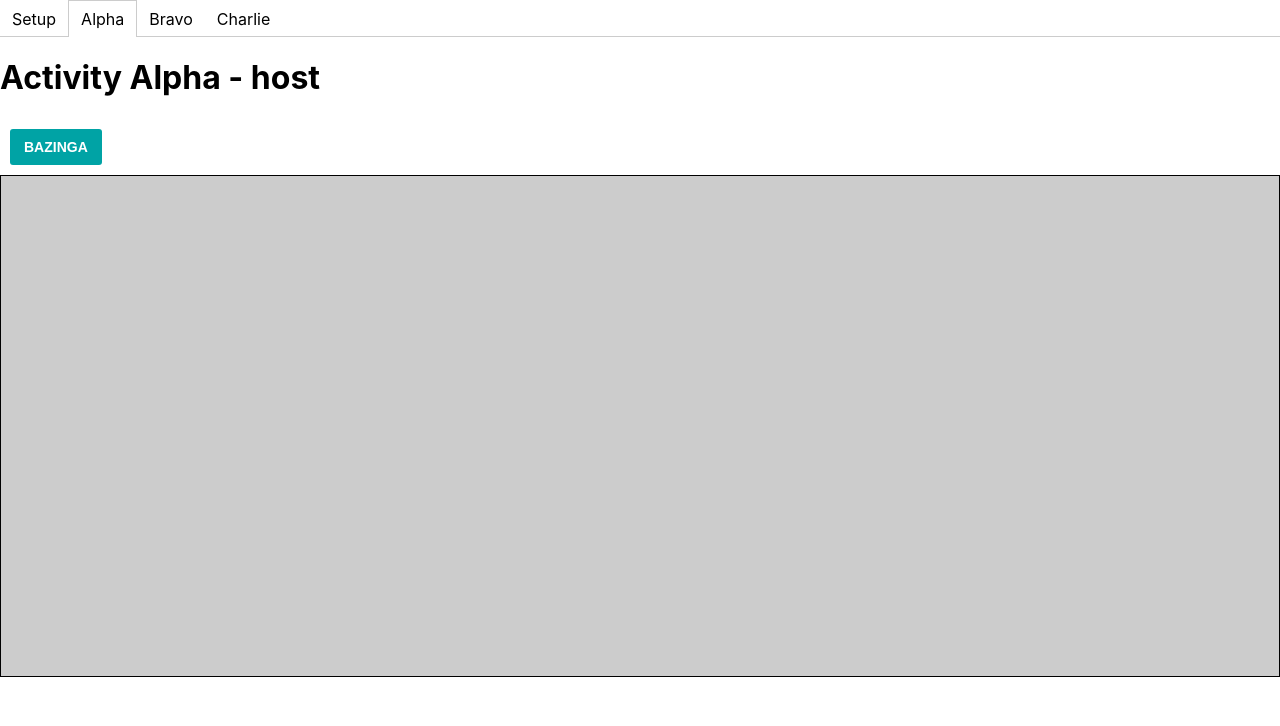
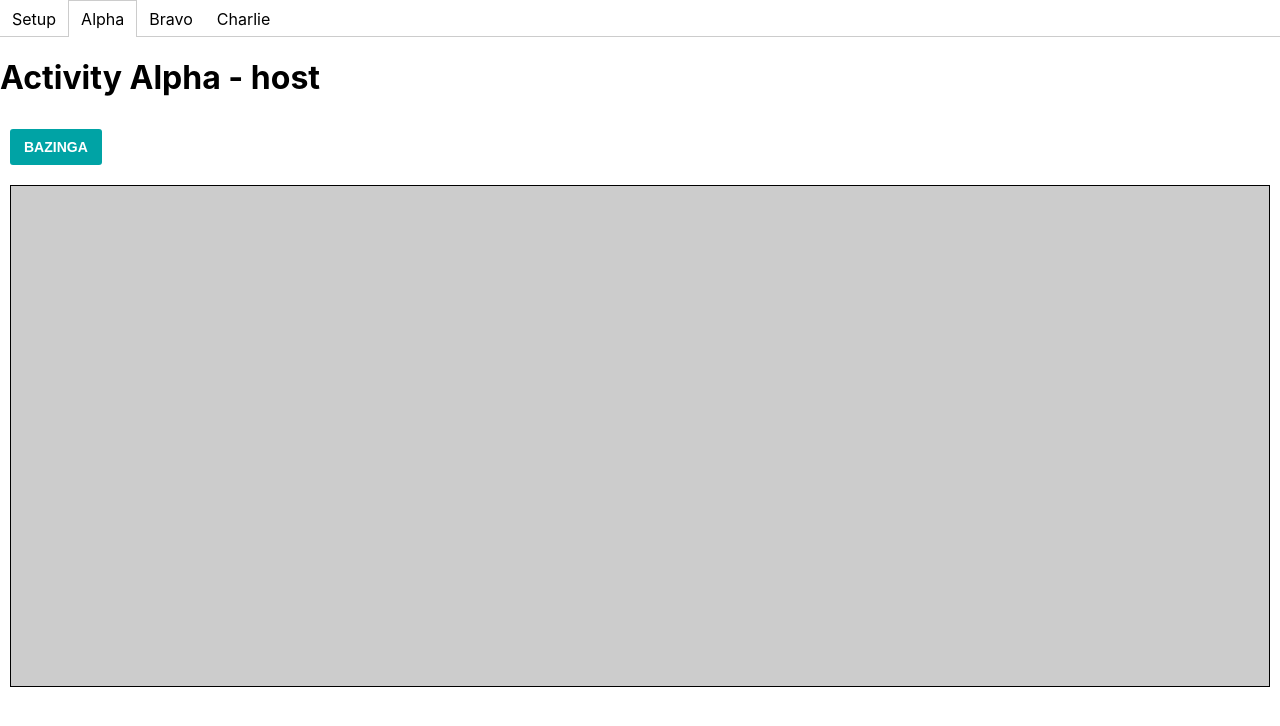
Before and after one commit to santhoshsram/zync-activity-sandbox, a React (Create React App) app: page / in a window 1280 px wide. Both pictures are taken after a click on the element "Alpha". Shown: the top 726 px of the page. Built offline with nearby package versions, Linux system fonts and the light colour scheme.

Commit message:
minor style fix in Activity component. put a tiny margin around activity textbox

```diff
--- a/src/activity/Activity.jsx
+++ b/src/activity/Activity.jsx
@@ -42,7 +42,8 @@ const Activity = ({ users, user, messages, addMessage }) => {
         style={{
           border: "1px solid black",
           height: "500px",
-          background: "#ccc"
+          background: "#ccc",
+          margin: "10px"
         }}
       >
         {(messages || []).map((m, i) => (
```
